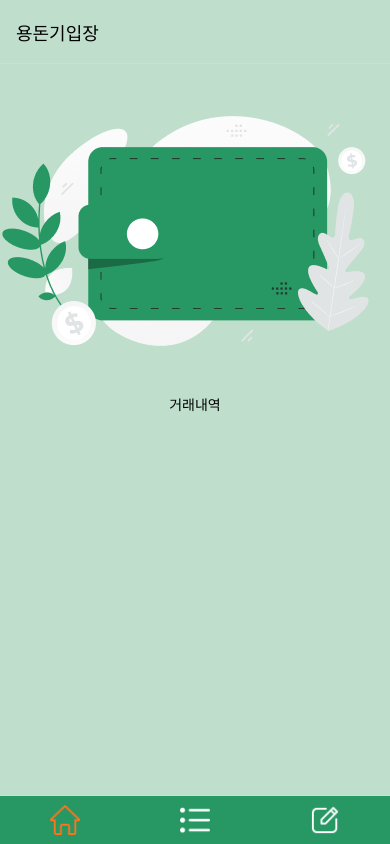
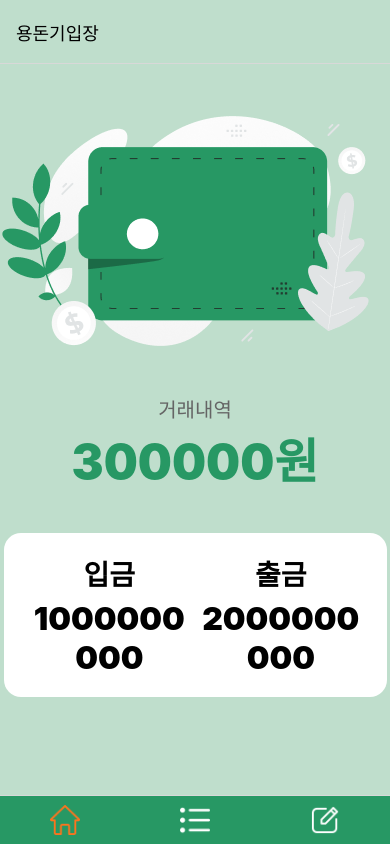
Before and after one commit to RN-FinalProject/pocket-money, a React Native app: screen / in a window 390 px wide. Built offline with nearby package versions, Linux system fonts and the light colour scheme.

Commit message:
Update Home.js

```diff
--- a/src/screens/Home.js
+++ b/src/screens/Home.js
@@ -12,12 +12,68 @@ const Container = styled.View`
   justify-content: flex-start;
 `;
 
+const TotalText = styled.Text`
+  color: #656565;
+  font-size: 20px;
+  font-weight: 500;
+`;
+
+const Total = styled.Text`
+  font-size: 48px;
+  font-weight: 900;
+  color: ${({ theme }) => theme.positive};
+`;
+
+const PriceContainer = styled.View`
+  background-color: ${({ theme }) => theme.white};
+  justify-content: center;
+  border-radius: 17px;
+  padding: 20px;
+  margin: 40px 0px;
+  width: 383px;
+  height: 164px;
+  flex-direction: row;
+`;
+
+const PriceContainer2 = styled.View`
+  flex:1;
+`;
+
+const StrPrice = styled.Text`
+  flex: 1;
+  text-align: center;
+  font-size: 28px;
+  font-weight: 700;
+  color: ${({ theme }) => theme.black};
+`;
+
+const NumPrice = styled.Text`
+  flex: 1;
+  text-align: center;
+  font-size: 32px;
+  font-weight: 900;
+  color: ${({ theme }) => theme.black};
+`;
+
+
+//total - 총금액, deposit - 입금, withdraw - 출금
 const Home = () => {
   return (
     <ThemeProvider theme={theme}>
       <Container>
         <Image source={images.pocket} />
-        <Text>거래내역</Text>
+        <TotalText>거래내역</TotalText>
+        <Total>300000원</Total>
+        <PriceContainer>
+          <PriceContainer2>
+            <StrPrice>입금</StrPrice>
+            <NumPrice>1000000000</NumPrice>
+          </PriceContainer2>
+          <PriceContainer2>
+            <StrPrice>출금</StrPrice>
+            <NumPrice>2000000000</NumPrice>
+          </PriceContainer2>
+        </PriceContainer>
       </Container>
     </ThemeProvider>
   );
```
